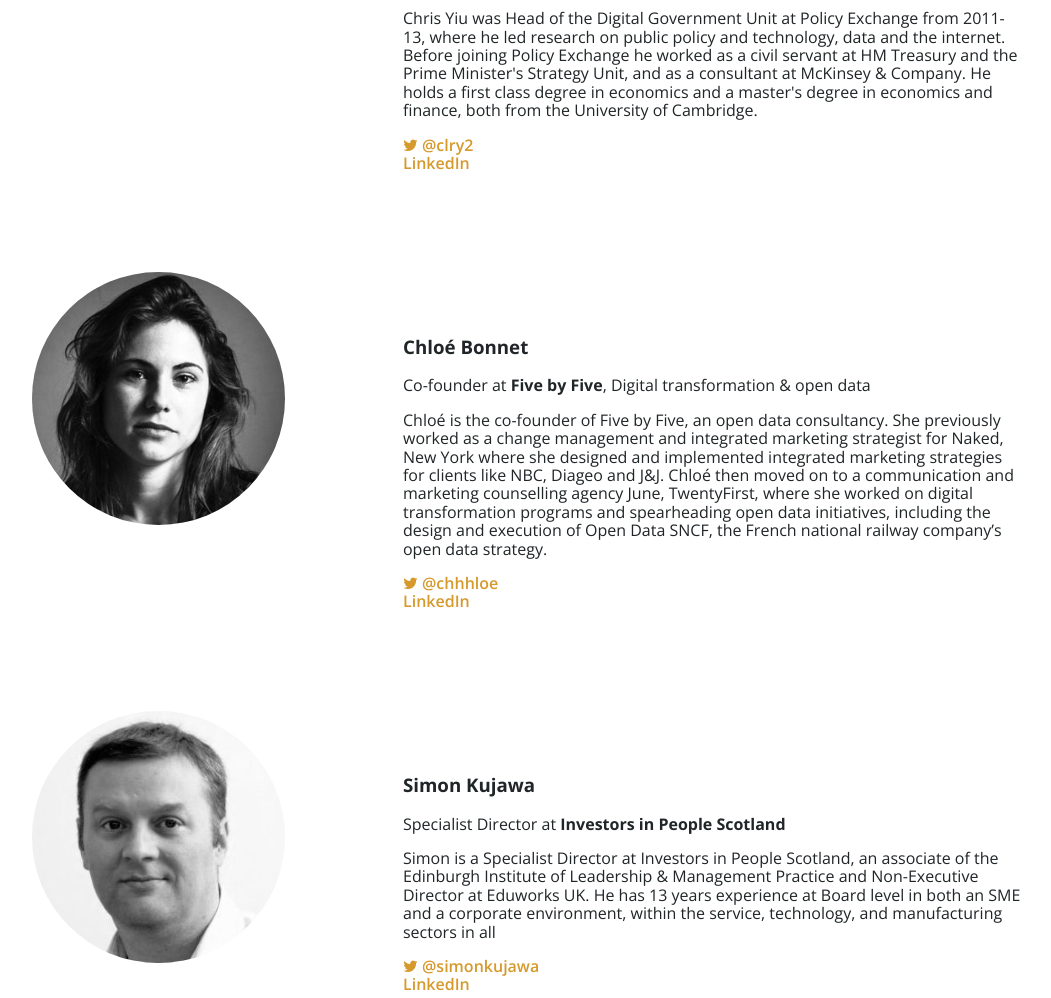
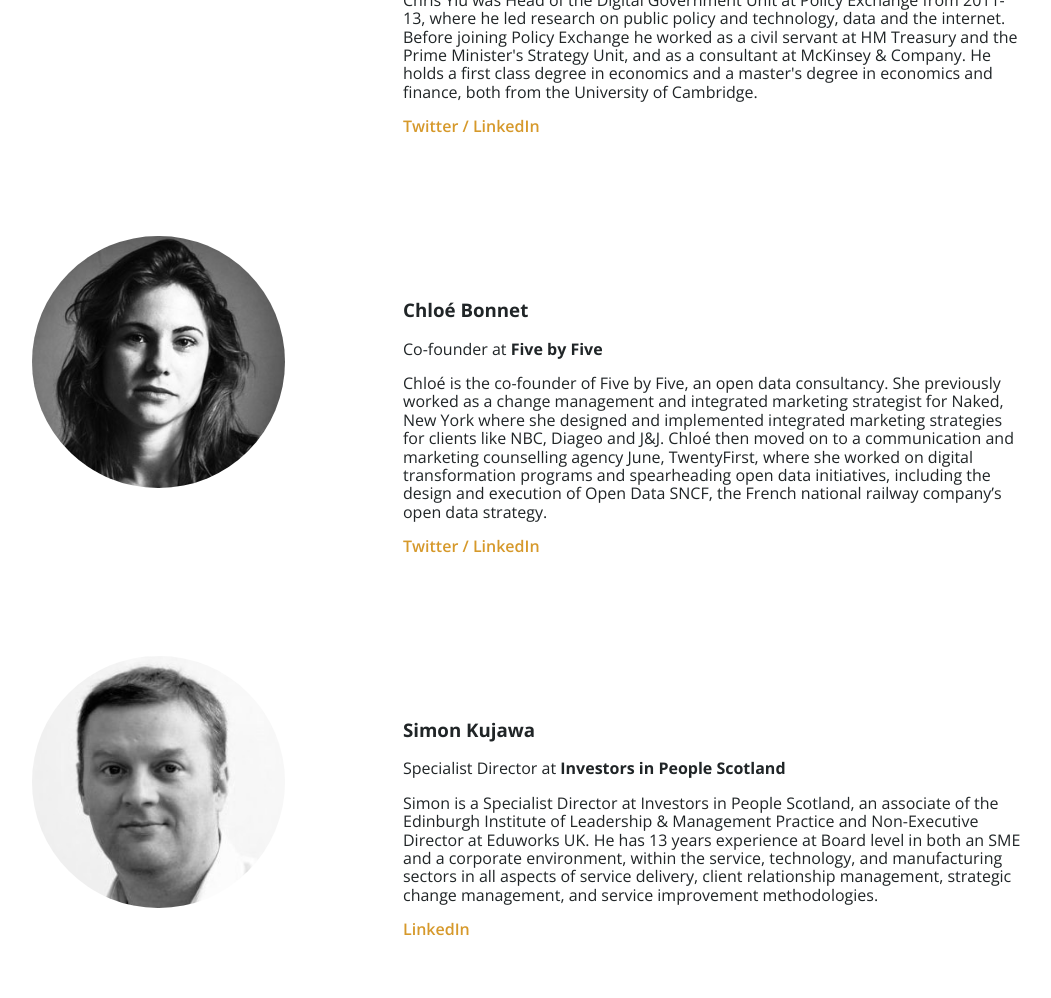
Before and after one commit to cedsummit/events-site, a website: page src/index.html in a window 1280 px wide. Shown: the part 2849-3847 px from the top of the page, without its empty margins (157-1208 px from the left). Drawn offline with nearby package versions, Linux system fonts and the light colour scheme.

Commit message:
Nuked kujawa's twitter

```diff
--- a/src/index.html
+++ b/src/index.html
@@ -136,7 +136,7 @@
 
             <p class="speaker-desc">Gavin is the Owner and Managing Director of Tree of Knowledge - a motivational training company which provides team building courses, educational resources and training courses for business owners, students and young people alike. He can often be heard on the radio and he writes a weekly column for one of the leading newspapers offering helpful tips and thought provoking ideas.</p>
             <p class="speaker-desc">With a background in primary school teaching and a successful career in stand-up comedy Gavin regularly delivers keynote speeches at conferences and exhibitions around the world.</p>
-            <p class="speaker-twitter"><a class="speaker-twitter" href="http://twitter.com/gavinoattes" target="_blank"><i class="fa fa-twitter"></i> @gavinoattes</a><br>
+            <p class="speaker-twitter"><a class="speaker-twitter" href="http://twitter.com/gavinoattes" target="_blank">Twitter</a> /
             <a class="speaker-twitter" href="https://www.linkedin.com/in/treeofknowledge" target="_blank">LinkedIn</a>
             </p>
           </div>
@@ -151,7 +151,7 @@
             <p class="speaker-desc">Chris is currently Director of Digital Participation at the Scottish Council for Voluntary Organisations. He works across the public, private and third sectors to increase digital participation in Scotland and to build digital capability in the third sector. It includes practical projects to help people get on the internet and learn basic online skills, and initiatives to help third sector organisations build their own digital skills.</p>
 
             <p class="speaker-desc">Chris Yiu was Head of the Digital Government Unit at Policy Exchange from 2011-13, where he led research on public policy and technology, data and the internet. Before joining Policy Exchange he worked as a civil servant at HM Treasury and the Prime Minister's Strategy Unit, and as a consultant at McKinsey &amp; Company. He holds a first class degree in economics and a master's degree in economics and finance, both from the University of Cambridge.</p>
-            <p class="speaker-twitter"><a class="speaker-twitter" href="http://twitter.com/clry2" target="_blank"><i class="fa fa-twitter"></i> @clry2</a><br>
+            <p class="speaker-twitter"><a class="speaker-twitter" href="http://twitter.com/clry2" target="_blank">Twitter</a> /
             <a class="speaker-twitter" href="https://www.linkedin.com/in/clry2" target="_blank">LinkedIn</a>
             </p>
           </div>
@@ -161,10 +161,10 @@
           <img class="speaker-img" src="img/speakers/chloe_bonnet.jpg" alt="Chloé Bonnet" />
           <div class="speaker-info">
             <h3 class="speaker-name">Chloé Bonnet</h3>
-            <p class="speaker-desc">Co-founder at <strong>Five by Five</strong>, Digital transformation &amp; open data</p>
+            <p class="speaker-desc">Co-founder at <strong>Five by Five</strong></p>
 
             <p class="speaker-desc">Chloé is the co-founder of Five by Five, an open data consultancy. She previously worked as a change management and integrated marketing strategist for Naked, New York where she designed and implemented integrated marketing strategies for clients like NBC, Diageo and J&amp;J. Chloé then moved on to a communication and marketing counselling agency June, TwentyFirst, where she worked on digital transformation programs and spearheading open data initiatives, including the design and execution of Open Data SNCF, the French national railway company’s open data strategy.</p>
-            <p class="speaker-twitter"><a class="speaker-twitter" href="http://twitter.com/chhhloe" target="_blank"><i class="fa fa-twitter"></i> @chhhloe</a><br>
+            <p class="speaker-twitter"><a class="speaker-twitter" href="http://twitter.com/chhhloe" target="_blank">Twitter</a> /
             <a class="speaker-twitter" href="https://www.linkedin.com/pub/chlo%C3%A9-bonnet/7/6b3/2b7" target="_blank">LinkedIn</a>
             </p>
           </div>
@@ -176,9 +176,8 @@
             <h3 class="speaker-name">Simon Kujawa</h3>
             <p class="speaker-desc">Specialist Director at <strong>Investors in People Scotland</strong></p>
 
-            <p class="speaker-desc">Simon is a Specialist Director at Investors in People Scotland, an associate of the Edinburgh Institute of Leadership &amp; Management Practice and Non-Executive Director at Eduworks UK. He has 13 years experience at Board level in both an SME and a corporate environment, within the service, technology, and manufacturing sectors in all </p>
-            <p class="speaker-twitter"><a class="speaker-twitter" href="http://twitter.com/simonkujawa" target="_blank"><i class="fa fa-twitter"></i> @simonkujawa</a><br>
-            <a class="speaker-twitter" href="https://www.linkedin.com/in/simonkujawa" target="_blank">LinkedIn</a>
+            <p class="speaker-desc">Simon is a Specialist Director at Investors in People Scotland, an associate of the Edinburgh Institute of Leadership &amp; Management Practice and Non-Executive Director at Eduworks UK. He has 13 years experience at Board level in both an SME and a corporate environment, within the service, technology, and manufacturing sectors in all aspects of service delivery, client relationship management, strategic change management, and service improvement methodologies.</p>
+            <p class="speaker-twitter"><a class="speaker-twitter" href="https://www.linkedin.com/in/simonkujawa" target="_blank">LinkedIn</a>
             </p>
           </div>
         </div>
@@ -190,7 +189,7 @@
             <p class="speaker-desc">Senior Researcher and Learning Technology Advisor at <strong><abbr title="Centre for Educational Technology and Interoperability Standards">CETIS</abbr></strong></p>
 
             <p class="speaker-desc">Simon specialises in technology around skills and competences, interoperability standards, personal development planning, electronic portfolios, matching systems and services. He was team leader of the European funded project, inLOC. InLOC provides practical solution both to managers of frameworks of skill and competence, and to developers and vendors of tools dealing with related information and enables services that guide people to and through learning into employment.</p>
-            <p class="speaker-twitter"><a class="speaker-twitter" href="http://twitter.com/asimong" target="_blank"><i class="fa fa-twitter"></i> @asimong</a><br>
+            <p class="speaker-twitter"><a class="speaker-twitter" href="http://twitter.com/asimong" target="_blank">Twitter</a> /
             <a class="speaker-twitter" href="https://www.linkedin.com/in/asimong" target="_blank">LinkedIn</a>
             </p>
           </div>
@@ -203,7 +202,7 @@
             <p class="speaker-desc">Project Manager, Home Service &amp; Supply at <strong>Sky</strong></p>
 
             <p class="speaker-desc">Andy Lippok is currently the lead for the CIPD South-East Scotland People and Organisational Development Group, and for over 30 years has worked in a number of HR roles, in a variety of organisations and across all sectors, throughout the UK, including senior positions in Motorola and Ethicon J&amp;J. Since forming his own consultancy company Resolis Associates Ltd, for the past 10 years he has worked on interventions with many organisations and individuals to change the way they think about organisations, leadership and human motivation.</p>
-            <p class="speaker-twitter"><a class="speaker-twitter" href="http://twitter.com/AndyLippok" target="_blank"><i class="fa fa-twitter"></i> @AndyLippok</a><br>
+            <p class="speaker-twitter"><a class="speaker-twitter" href="http://twitter.com/AndyLippok" target="_blank">Twitter</a> /
             <a class="speaker-twitter" href="https://www.linkedin.com/pub/andy-lippok/9/668/84a" target="_blank">LinkedIn</a>
             </p>
           </div>
```
